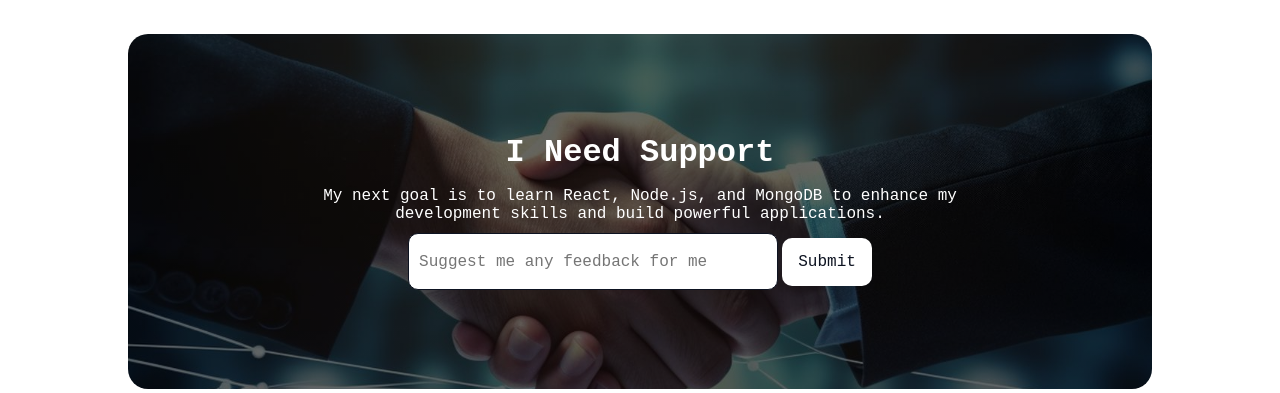
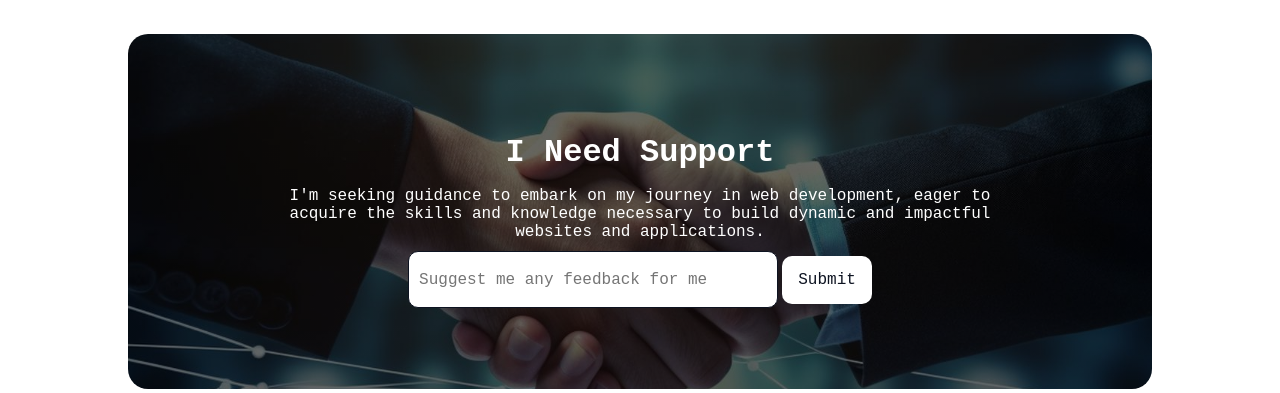
Before and after one commit to ahnaf4D/challenge-begins, a plain HTML site: page index.html in a window 1280 px wide. Shown: the part 3732-4125 px from the top of the page. Drawn offline with Linux system fonts and the light colour scheme; a web font is replaced by a local one.

Commit message:
support text changed

```diff
--- a/index.html
+++ b/index.html
@@ -162,8 +162,8 @@
         <article>
             <h1 class="title text-center">I Need Support</h1>
             <p>
-                My next goal is to learn React, Node.js, and MongoDB to enhance my development skills and build powerful
-                applications.
+                I'm seeking guidance to embark on my journey in web development, eager to acquire the skills and
+                knowledge necessary to build dynamic and impactful websites and applications.
             </p>
         </article>
         <form>
```
